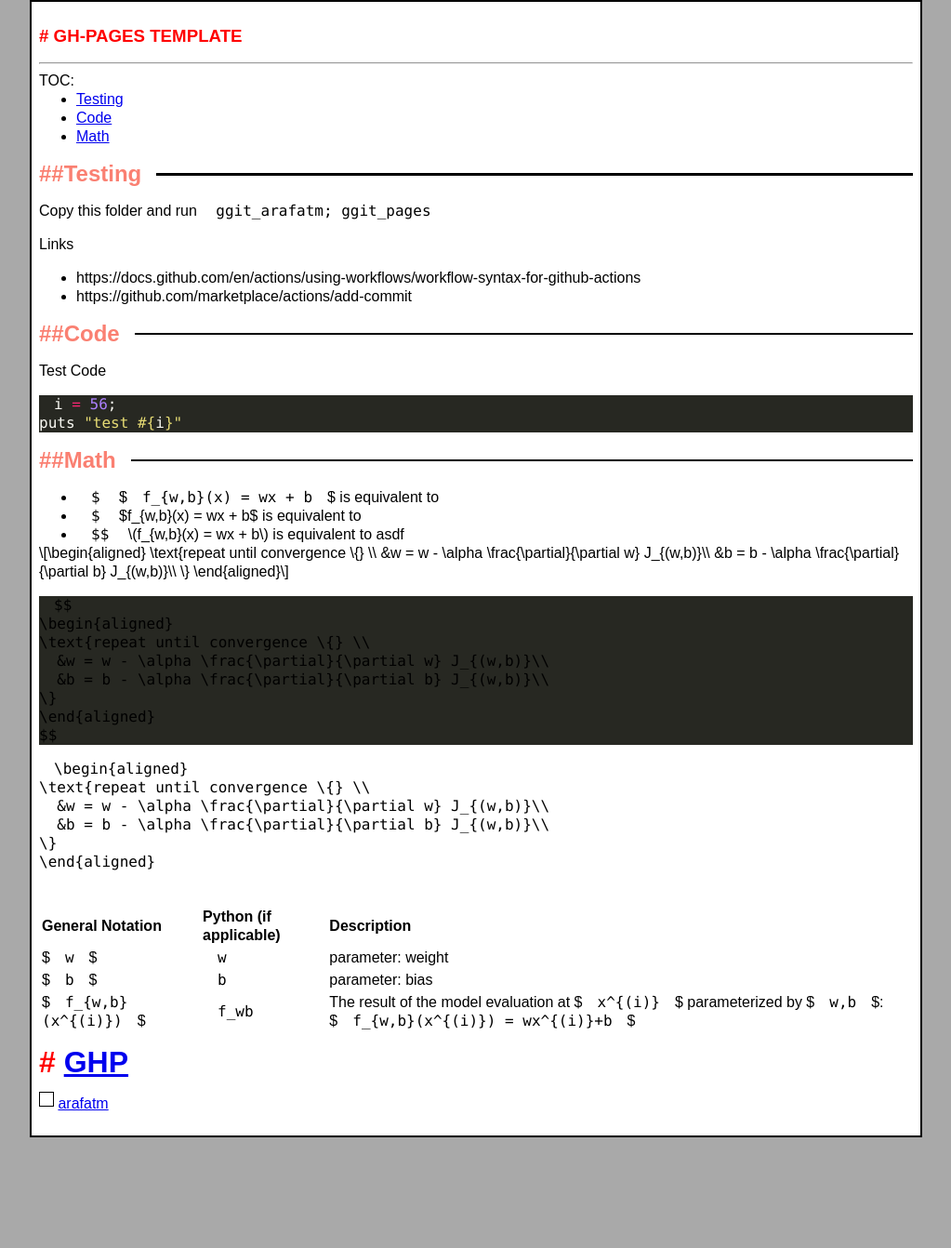
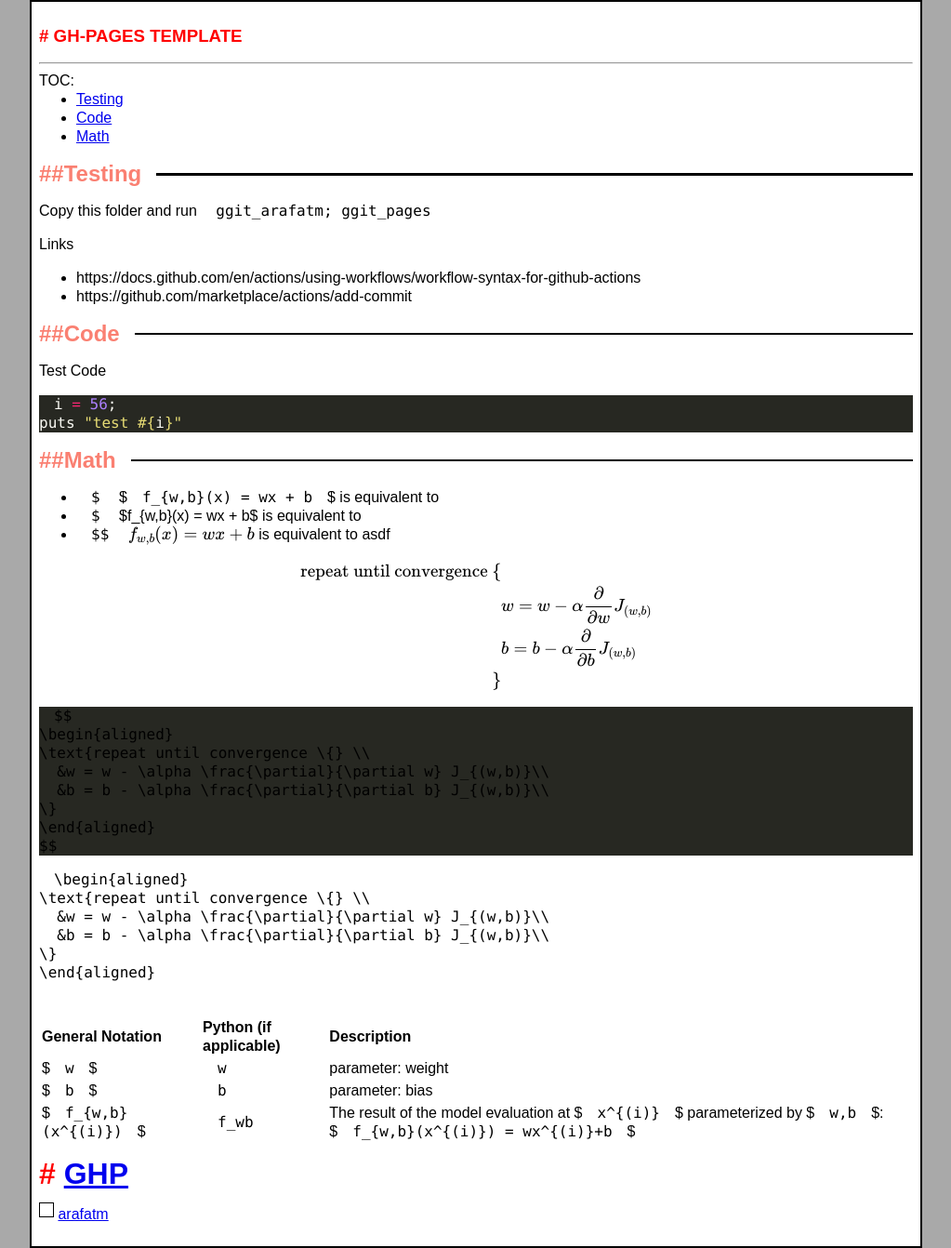
Before and after one commit to arafatm/ghp, a Jekyll site: the page built from readme.md, in a window 1280 px wide. Shown: the whole page at 93% size, without its empty margins (128-1151 px from the left). Built offline with Jekyll 4.4.1, drawn with Linux system fonts in a browser that asks for light colours; nearby versions of some CDN libraries; comment, search, counter and statistics services are not loaded; before the commit the page ends 1223 px from its top, so only the background shows below that; part of the change alters nothing that is shown.

```diff
--- a/_layouts/default.html
+++ b/_layouts/default.html
@@ -57,5 +57,5 @@
     {% endif %}
   </body>
 </html>
-<script src=”https://polyfill.io/v3/polyfill.min.js?features=es6"></script>
-<script id=”MathJax-script” async src=”https://cdn.jsdelivr.net/npm/mathjax@3/es5/tex-mml-chtml.js"></script>
+<script src='https://polyfill.io/v3/polyfill.min.js?features=es6'></script>
+<script id='MathJax-script' async src='https://cdn.jsdelivr.net/npm/mathjax@3/es5/tex-mml-chtml.js'></script>
```
